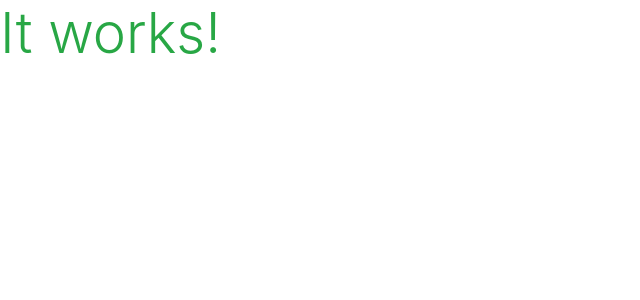
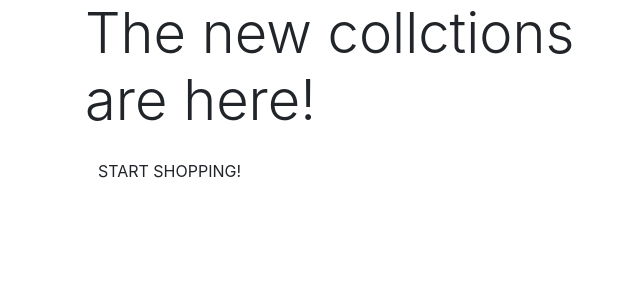
Before and after one commit to LuccaBBombo/ecommerce_app, a Django app: page / in a window 1280 px wide. Shown: the top 300 px of the page, without its empty margins (0-640 px from the left). Run offline with Django 3.2, Linux system fonts and the light colour scheme; some libraries are stand-ins or nearby versions.

Commit message:
added content to the home page

```diff
--- a/home/templates/home/index.html
+++ b/home/templates/home/index.html
@@ -1,6 +1,28 @@
 {% extends "base.html" %}
 {% load static %}
 
+{% block page_header %}
+    <div class="container header-container">
+        <div class="row">
+            <div class="col"></div>
+        </div>
+    </div>
+{% endblock %}
+
 {% block content %}
-    <h1 class ="display-4 text-success">It works!</h1>
+
+    <div class="container h-100">
+        <div class="row h-100">
+            <div class = "col-7 col-md-6 my-auto">
+                <h1 class ="display-4 logo-font text-black">
+                    The new collctions are here!
+                </h1>
+                <div class="my-6">
+                    <h4>
+                        <a href="" class="shop-button btn btn-large rounded-0 text-uppercase py-3">Start Shopping!</a>
+                    </h4>
+                </div>
+            </div>
+        </div>
+    </div>
 {% endblock %}
```
